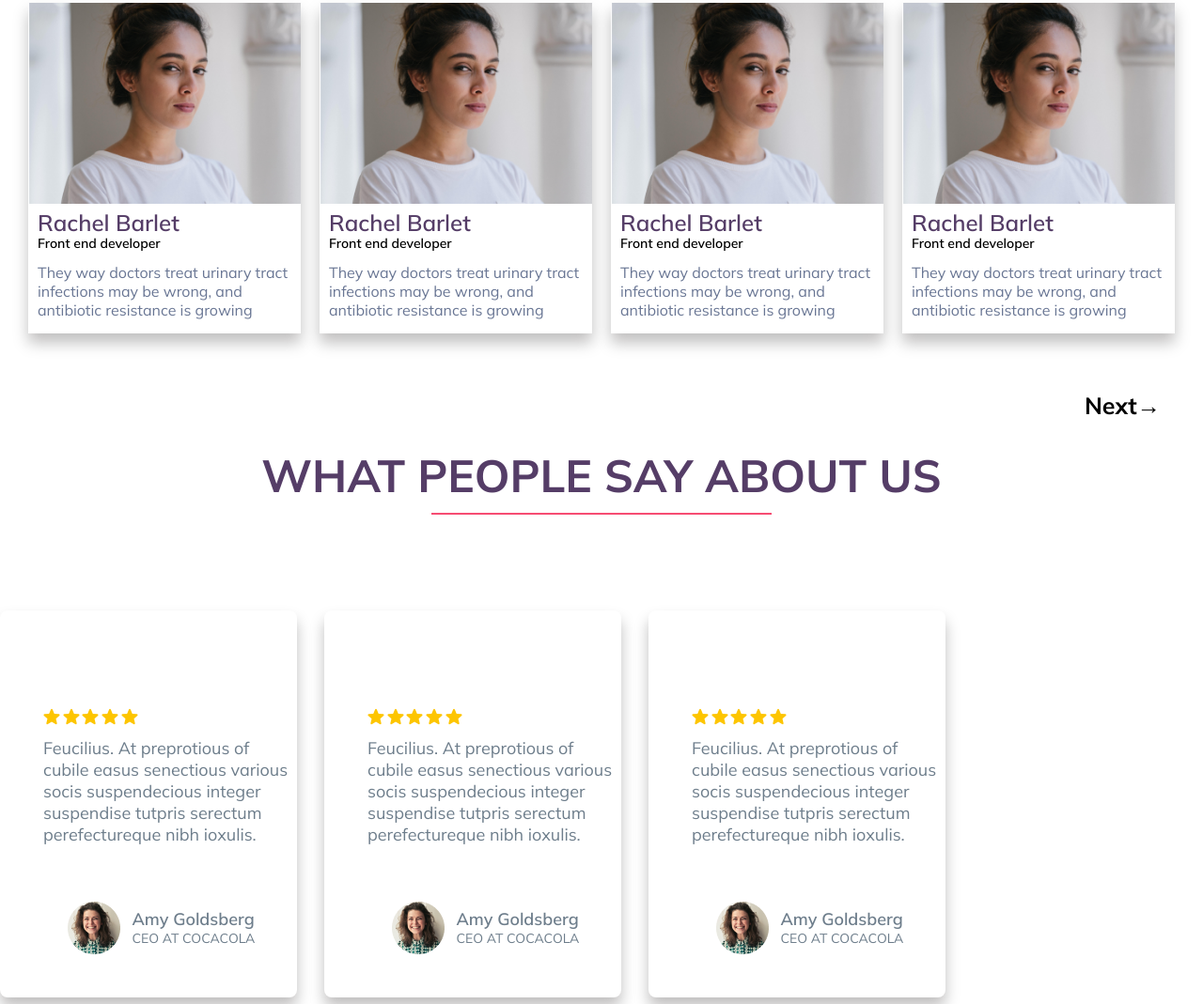
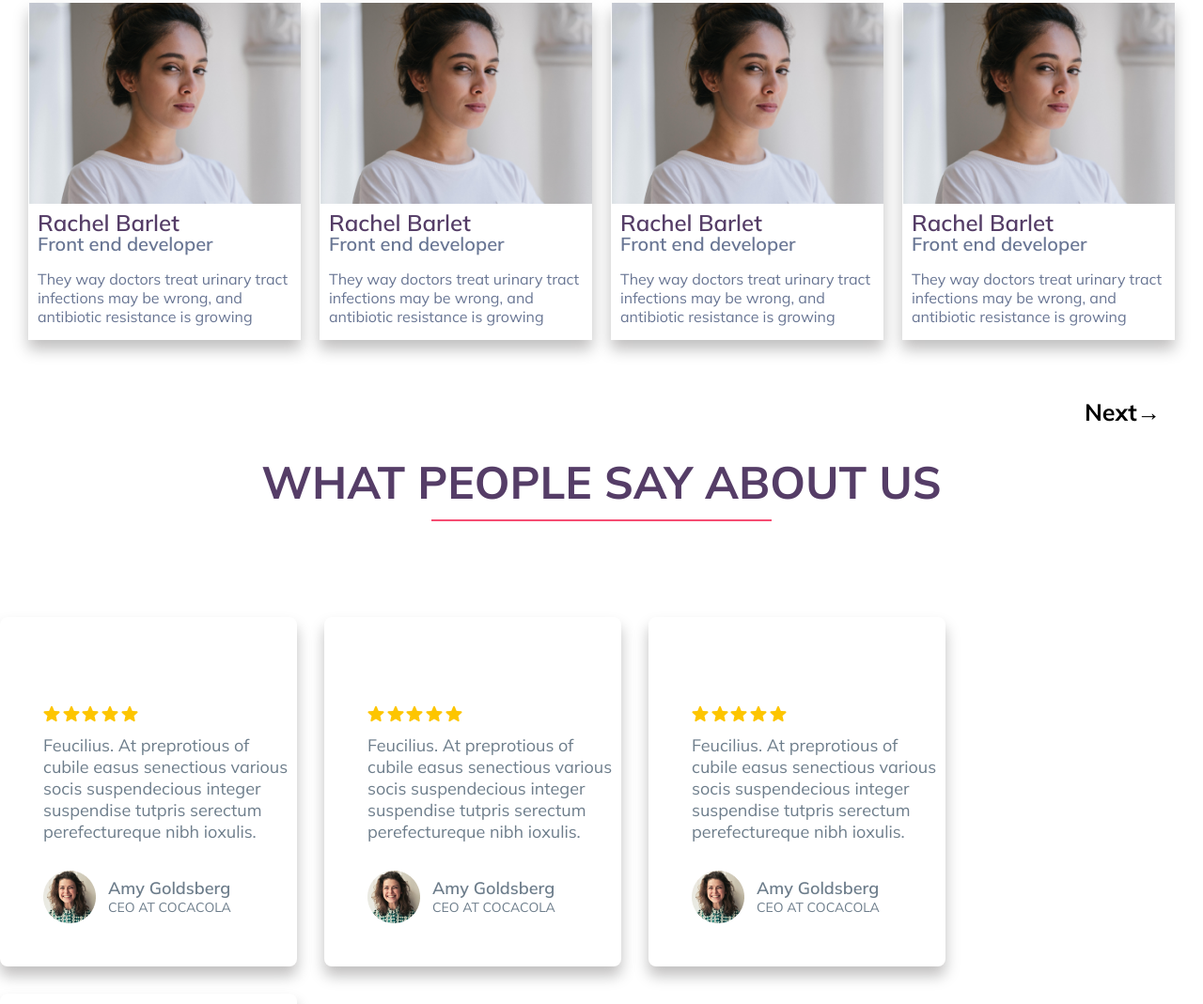
Before and after one commit to somarajunavyasree/css_technofever, a website: page index.html in a window 1280 px wide. Shown: the part 4603-5672 px from the top of the page at 94% size. Drawn offline with Linux system fonts and the light colour scheme.

Commit message:
corrections

```diff
--- a/sass/footer.scss
+++ b/sass/footer.scss
@@ -8,6 +8,9 @@
     margin-bottom : 9.5rem;
     padding-left : 10rem;
     // padding-right : 12.6rem;
+     @media only screen and(max-width : 400px) {
+            padding-left : 2rem;
+        }
     .footerp{
         width : 40%;
         font-weight: 400;
@@ -24,5 +27,9 @@
         justify-content: center;
         align-items: center;
         padding-right : 5rem;
+
+        @media only screen and(max-width : 400px) {
+            padding-right: 2rem;
+        }
     }
 }
--- a/sass/meet.scss
+++ b/sass/meet.scss
@@ -154,9 +154,10 @@
         }
         .memrole{
             transform: translateY(-40%);
-            width : 13.1rem;
+            width : 100%;
             font-weight : 600;
-            font-size:1.4rem;
+            color : #697694;
+            font-size:2rem;
         }
         .memcont{
             // width : 30rem;
--- a/sass/review.scss
+++ b/sass/review.scss
@@ -122,7 +122,7 @@
     // width:300px;
     flex-direction: column;
     background-color: white;
-    padding : 2rem 0;
+    padding : 1rem 0;
     padding-left : 4.6rem;
     gap :1rem;
     border-radius: 8px;
@@ -141,7 +141,7 @@
         font-size:1.8rem;
         // transform: rotate(0.39deg);
         color: #6D7D8B;
-        margin-bottom: 5rem;
+        margin-bottom: 2rem;
         // text-align: center;
         // margin : 3.08rem  4.9rem 4.3rem 1.37rem;
         @media only screen and(max-width:420px)
@@ -153,7 +153,7 @@
 
     &__critic{
         display: flex;
-        justify-content: center;
+        justify-content: flex-start;
         align-items: center;
         // margin : 2rem 0;
         // gap : 1rem;
```
Also changed, not shown: css/style.css.
